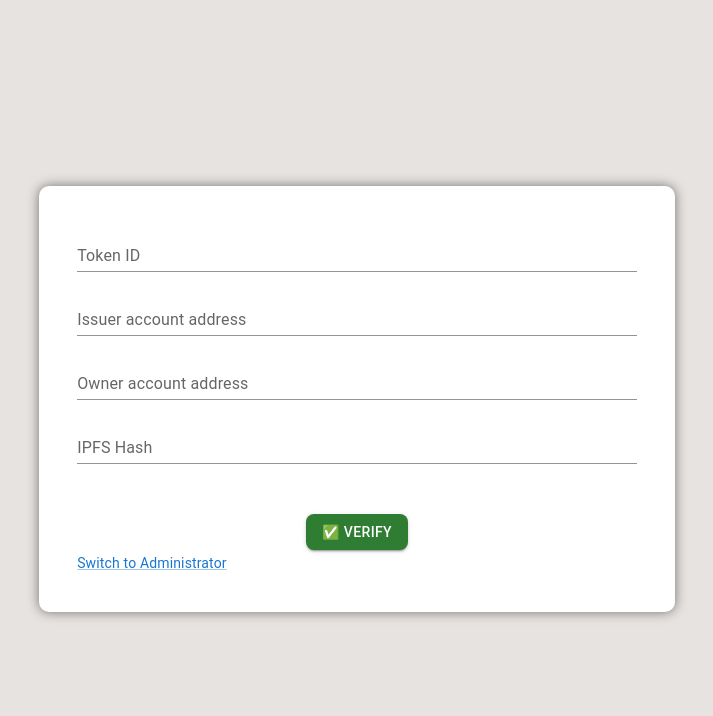
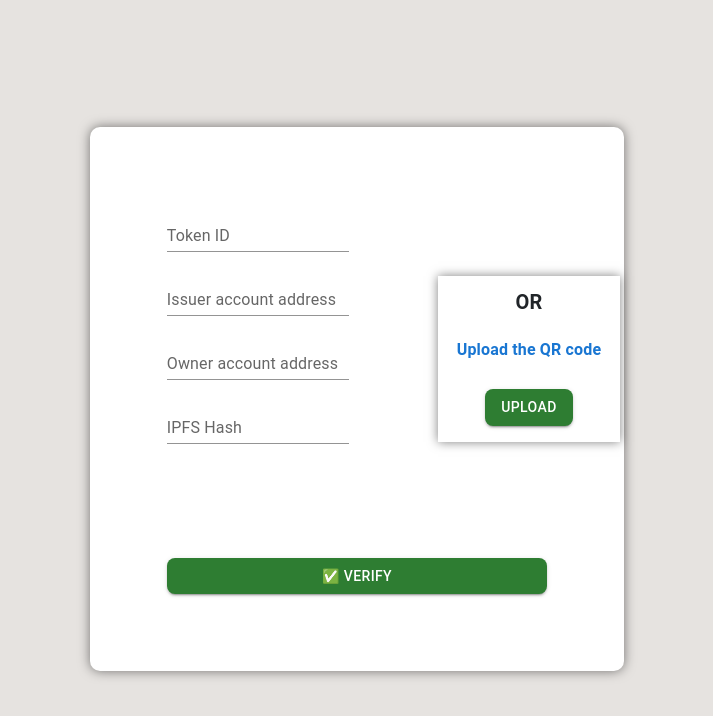
Before and after one commit to 4rjunc/CertChain, a React (Vite) app: page / in a window 1280 px wide. Both pictures are taken after a click on the link "Student form". Shown: the top 716 px of the page, without its empty margins (283-996 px from the left). Built offline with nearby package versions, Linux system fonts and the light colour scheme.

Commit message:
upload_qrcode

```diff
--- a/src/component/Student.jsx
+++ b/src/component/Student.jsx
@@ -1,6 +1,6 @@
 import { useState } from "react";
 import TextField from "@mui/material/TextField";
-import { Box, Button, Grid, Link } from "@mui/material";
+import { Box, Button, Grid, Typography, Link } from "@mui/material";
 
 const Student = ({ onSwitchToAdmin }) => {
   const [formData, setFormData] = useState({
@@ -34,15 +34,18 @@ const Student = ({ onSwitchToAdmin }) => {
       }}
     >
       <Box
+        sx={{ width: "150%", display: "flex", justifyContent: "center" }}
+      >
+        <div className="box">
+          <Grid container spacing={2}>
+            <Grid item xs={12} md={6}>
+              <Box
                 component="form"
-        className="d-flex flex-column gap-4"
-        sx={{ width: "50%" }}
+                sx={{ width: "100%" }}
                 noValidate
                 autoComplete="off"
                 onSubmit={handleSubmit}
               >
-
-        <div className="box">
                 <Box className="d-flex gap-5">
                   <TextField
                     id="tokenid"
@@ -88,24 +91,72 @@ const Student = ({ onSwitchToAdmin }) => {
                     sx={{ marginBottom: '16px' }}
                   />
                 </Box>
+
+              </Box>
+            </Grid>
+            <Grid item xs={12} md={6}>
+              <Box
+                sx={{
+                  display: "flex",
+                  flexDirection: "column",
+                  justifyContent: "center",
+                  alignItems: "center",
+                  //marginTop: "45%",
+                  height: "50%",
+                  width: "100%",
+                  //borderLeft: "1px solid #000", // Optional: add a divider line
+                  boxShadow: "0px 0px 10px rgba(0, 0, 0, 0.5);",
+                  padding: "5%",
+                  margin: "40%",
+                }}
+              >
+                <Typography
+                  variant="h6" gutterBottom
+                  sx={{
+                    //color: 'primary.main', // Change to your desired color
+                    fontWeight: 'bold', // Make it bold
+                    margin: '10px 0', // Add vertical margins
+                    //fontSize: '16px', // Customize font size
+                  }}
+                >
+                  OR
+                </Typography>
+                <Typography
+                  align="center"
+                  sx={{
+                    color: 'primary.main', // Change to your desired color
+                    fontWeight: 'bold', // Make it bold
+                    margin: '10px 0', // Add vertical margins
+                    fontSize: '16px', // Customize font size
+                  }}
+                >
+                  Upload the QR code
+                </Typography>
                 <Box className="d-flex justify-content-center">
                   <Button
                     variant="contained"
                     className="rounded-3"
                     color="success"
                     type="submit"
-              sx={{marginTop : '6%'}}
+                    sx={{marginTop: '20%', marginBottom: '20%'}}
+                  >
+                    Upload
+                  </Button>
+                </Box>
+              </Box>
+            </Grid>
+          </Grid>
+          <Box className="d-flex justify-content-center">
+                  <Button
+                    variant="contained"
+                    className="rounded-3"
+                    color="success"
+                    type="submit"
+                    sx={{marginTop: '6%', width: '250%' }}
                   >
                     ✅ Verify
                   </Button>
                 </Box>
-          <Grid container>
-          <Grid item xs>
-            <Link href="#" variant="body2" onClick={onSwitchToAdmin}>
-              Switch to Administrator
-            </Link>
-          </Grid>
-        </Grid>
         </div>
       </Box>
     </Box>
```
Lines whose indentation alone changed are shown as unchanged.
